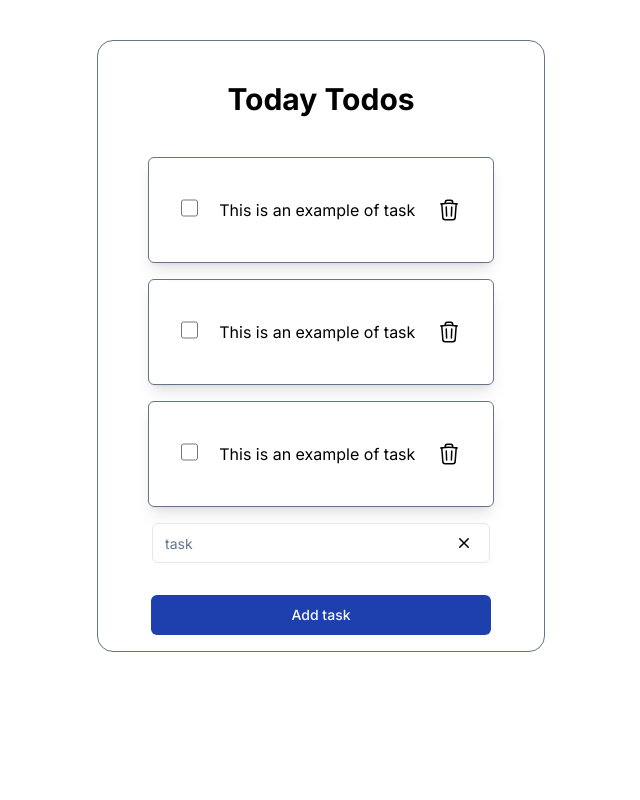
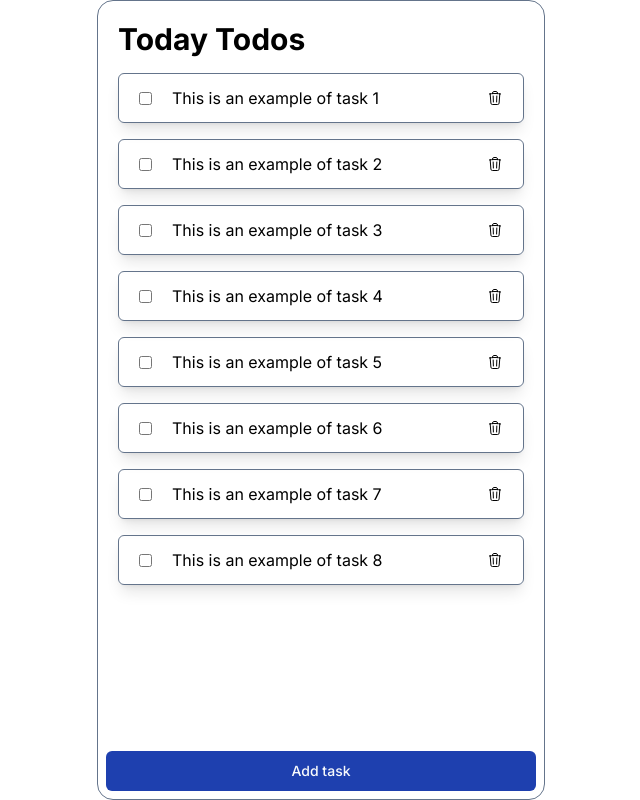
Before and after one commit to Rams-123/next-todos, a Next.js app: page / in a window 1280 px wide. Shown: the whole page, without its empty margins (319-959 px from the left). Built offline with nearby package versions, Linux system fonts and the light colour scheme.

Commit message:
fix the skeleton

```diff
--- a/package.json
+++ b/package.json
@@ -9,6 +9,8 @@
     "lint": "next lint"
   },
   "dependencies": {
+    "@heroicons/react": "^2.1.3",
+    "@radix-ui/react-checkbox": "^1.0.4",
     "@radix-ui/react-slot": "^1.0.2",
     "class-variance-authority": "^0.7.0",
     "clsx": "^2.1.1",
--- a/src/app/page.js
+++ b/src/app/page.js
@@ -1,66 +1,49 @@
 import Image from "next/image";
 import { Button } from "@/components/ui/button"
 import { Input } from "@/components/ui/input"
+import { Checkbox } from "@/components/ui/checkbox"
+
 
 
 export default function Home() {
+  const tasks = Array.from({ length: 8 }, (_, i) => i + 1);
   return (
-    <section className="flex flex-col w-full max-w-md mx-auto border border-slate-500 rounded-2xl  mt-10 my-10">
-      <div className=" flex items-center justify-centert px-8 py-10 mx-auto">
-        <h1 className=" text-3xl font-bold">Today Todos</h1>
+    <section className="relative flex flex-col h-screen w-full max-w-md mx-auto border border-slate-500 p-5 rounded-2xl gap-4">
+      <div className=" flex flex-col w-full gap-4 ">
+        <div className="">
+          <h1 className="text-3xl font-bold">Today Todos</h1>
         </div>
 
-      <div className=" flex flex-col gap-4">
-        <div className="max-w-xl border shadow-lg border-slate-500 justify-between px-8 py-10 rounded-md  mx-auto">
-          <div className="flex w-full">
-            <input className="w-5 h-5" type="checkbox" />
-            <p className="px-5 w-full flex items-center justify-center">This is an example of task</p>
-            <span className="hover:text-red-500 rounded-md">
-              <svg xmlns="http://www.w3.org/2000/svg" fill="none" viewBox="0 0 24 24" stroke-width="1.5" stroke="currentColor" class="w-6 h-6">
+        <div className="flex flex-col flex-1 gap-4 ">
+          {tasks.map((task, index) => (
+            <div key={index} className="flex flex-1 border shadow-lg border-slate-500 px-5 py-3 items-center justify-between rounded-md">
+              <div className="flex w-full items-center text-center">
+                <input type="checkbox" className="items-center" />
+                <p className="px-5 w-full flex flex-1">This is an example of task {task}</p>
+                <button className="hover:text-red-500 rounded-md" aria-label="Delete Task">
+                  <svg xmlns="http://www.w3.org/2000/svg" fill="none" viewBox="0 0 24 24" stroke-width="1.5" stroke="currentColor" class="w-4 h-4">
                     <path stroke-linecap="round" stroke-linejoin="round" d="m14.74 9-.346 9m-4.788 0L9.26 9m9.968-3.21c.342.052.682.107 1.022.166m-1.022-.165L18.16 19.673a2.25 2.25 0 0 1-2.244 2.077H8.084a2.25 2.25 0 0 1-2.244-2.077L4.772 5.79m14.456 0a48.108 48.108 0 0 0-3.478-.397m-12 .562c.34-.059.68-.114 1.022-.165m0 0a48.11 48.11 0 0 1 3.478-.397m7.5 0v-.916c0-1.18-.91-2.164-2.09-2.201a51.964 51.964 0 0 0-3.32 0c-1.18.037-2.09 1.022-2.09 2.201v.916m7.5 0a48.667 48.667 0 0 0-7.5 0" />
                   </svg>
-            </span>
+
+                </button>
+              </div>
+            </div>
+          ))}
+        </div>
 
       </div>
-        </div>
-        <div className="max-w-xl border shadow-lg border-slate-500 justify-between px-8 py-10 rounded-md  mx-auto">
-          <div className="flex w-full">
-            <input className="w-5 h-5" type="checkbox" />
-            <p className="px-5 w-full flex items-center justify-center">This is an example of task</p>
-            <span className="hover:text-red-500 rounded-md">
-              <svg xmlns="http://www.w3.org/2000/svg" fill="none" viewBox="0 0 24 24" stroke-width="1.5" stroke="currentColor" class="w-6 h-6">
-                <path stroke-linecap="round" stroke-linejoin="round" d="m14.74 9-.346 9m-4.788 0L9.26 9m9.968-3.21c.342.052.682.107 1.022.166m-1.022-.165L18.16 19.673a2.25 2.25 0 0 1-2.244 2.077H8.084a2.25 2.25 0 0 1-2.244-2.077L4.772 5.79m14.456 0a48.108 48.108 0 0 0-3.478-.397m-12 .562c.34-.059.68-.114 1.022-.165m0 0a48.11 48.11 0 0 1 3.478-.397m7.5 0v-.916c0-1.18-.91-2.164-2.09-2.201a51.964 51.964 0 0 0-3.32 0c-1.18.037-2.09 1.022-2.09 2.201v.916m7.5 0a48.667 48.667 0 0 0-7.5 0" />
-              </svg>
-            </span>
-
-          </div>
-        </div>
-        <div className="max-w-xl border shadow-lg border-slate-500 justify-between px-8 py-10 rounded-md  mx-auto">
-          <div className="flex w-full">
-            <input className="w-5 h-5" type="checkbox" />
-            <p className="px-5 w-full flex items-center justify-center">This is an example of task</p>
-            <span className="hover:text-red-500 rounded-md">
-              <svg xmlns="http://www.w3.org/2000/svg" fill="none" viewBox="0 0 24 24" stroke-width="1.5" stroke="currentColor" class="w-6 h-6">
-                <path stroke-linecap="round" stroke-linejoin="round" d="m14.74 9-.346 9m-4.788 0L9.26 9m9.968-3.21c.342.052.682.107 1.022.166m-1.022-.165L18.16 19.673a2.25 2.25 0 0 1-2.244 2.077H8.084a2.25 2.25 0 0 1-2.244-2.077L4.772 5.79m14.456 0a48.108 48.108 0 0 0-3.478-.397m-12 .562c.34-.059.68-.114 1.022-.165m0 0a48.11 48.11 0 0 1 3.478-.397m7.5 0v-.916c0-1.18-.91-2.164-2.09-2.201a51.964 51.964 0 0 0-3.32 0c-1.18.037-2.09 1.022-2.09 2.201v.916m7.5 0a48.667 48.667 0 0 0-7.5 0" />
-              </svg>
-            </span>
-
-          </div>
-        </div>
+      <div className="absolute flex w-full bottom-0 left-0 items-center p-2 justify-center">
+        <Button className="flex   bg-blue-800 flex-1">Add task</Button>
       </div>
 
-      <div className="relative p-4 mx-auto w-[370px]">
+      {/* <div className="relative p-4 mx-auto w-[370px]">
         <Input className="text-start pr-8 " type="text" placeholder="task" />
         <span className="absolute inset-y-0 right-0 flex items-center pr-8 pointer-events-none">
           <svg xmlns="http://www.w3.org/2000/svg" viewBox="0 0 20 20" fill="currentColor" className="w-5 h-5">
             <path d="M6.28 5.22a.75.75 0 0 0-1.06 1.06L8.94 10l-3.72 3.72a.75.75 0 1 0 1.06 1.06L10 11.06l3.72 3.72a.75.75 0 1 0 1.06-1.06L11.06 10l3.72-3.72a.75.75 0 0 0-1.06-1.06L10 8.94 6.28 5.22Z" />
           </svg>
         </span>
-      </div>
-
-      <div className="flex w-full py-4 mx-auto px-6 items-center justify-center">
-        <Button className="w-[340px] mx-auto bg-blue-800">Add task</Button>
-      </div>
+      </div> */}
 
     </section>
   );
--- /dev/null
+++ b/src/components/ui/checkbox.jsx
@@ -0,0 +1,24 @@
+"use client"
+
+import * as React from "react"
+import * as CheckboxPrimitive from "@radix-ui/react-checkbox"
+import { Check } from "lucide-react"
+
+import { cn } from "@/lib/utils"
+
+const Checkbox = React.forwardRef(({ className, ...props }, ref) => (
+  <CheckboxPrimitive.Root
+    ref={ref}
+    className={cn(
+      "peer h-4 w-4 shrink-0 rounded-sm border border-slate-200 border-slate-900 ring-offset-white focus-visible:outline-none focus-visible:ring-2 focus-visible:ring-slate-950 focus-visible:ring-offset-2 disabled:cursor-not-allowed disabled:opacity-50 data-[state=checked]:bg-slate-900 data-[state=checked]:text-slate-50 dark:border-slate-800 dark:border-slate-50 dark:ring-offset-slate-950 dark:focus-visible:ring-slate-300 dark:data-[state=checked]:bg-slate-50 dark:data-[state=checked]:text-slate-900",
+      className
+    )}
+    {...props}>
+    <CheckboxPrimitive.Indicator className={cn("flex items-center justify-center text-current")}>
+      <Check className="h-4 w-4" />
+    </CheckboxPrimitive.Indicator>
+  </CheckboxPrimitive.Root>
+))
+Checkbox.displayName = CheckboxPrimitive.Root.displayName
+
+export { Checkbox }
```
Also changed, not shown: 1 other file (tests, documents, lock files or other folders). Lines whose indentation alone changed are shown as unchanged.
